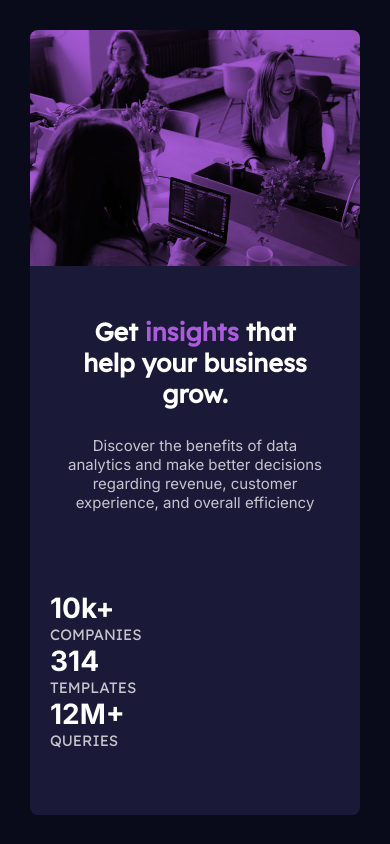
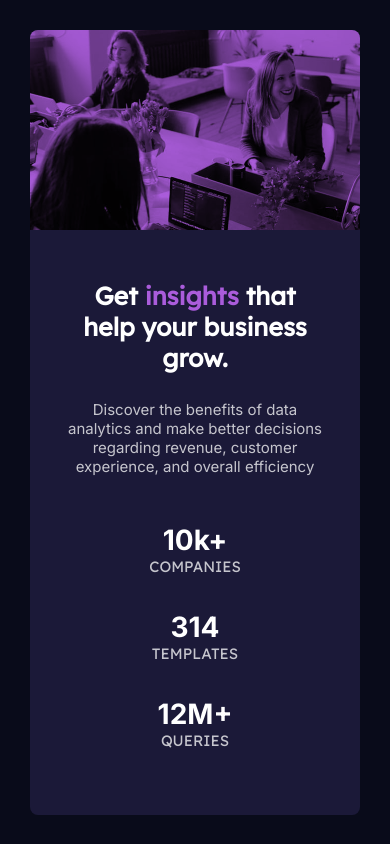
Before and after one commit to Nicolas0611/Stats-preview-card, a plain HTML site: page index.html in a window 390 px wide. Drawn offline with Linux system fonts and the light colour scheme.

Commit message:
Se añadieron los estilos finales en el mediaquery para card-data-grid

```diff
--- a/styles/styles.css
+++ b/styles/styles.css
@@ -131,6 +131,10 @@ body{
     .card-data-grid{
 
         flex-direction: column;
+        justify-content: center;
+        align-items: center;
+        margin-top: 47px;
+        padding-right: 0px;
     }
 
     .card-info-text > p {
@@ -143,4 +147,13 @@ body{
         padding-right: 15px ;
         padding-left: 15px ;
     }
+    .card-data{
+        display: flex;
+        text-align: center;
+        flex-direction: column;
+        padding-bottom: 34px;
+    }
+    .card-data:last-child{
+        padding-bottom: 0px;
+    }
  }
```
